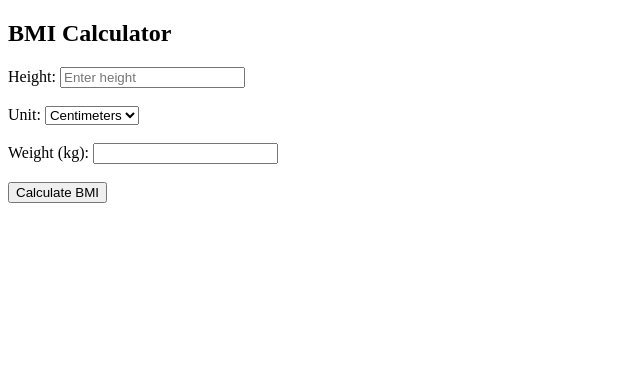
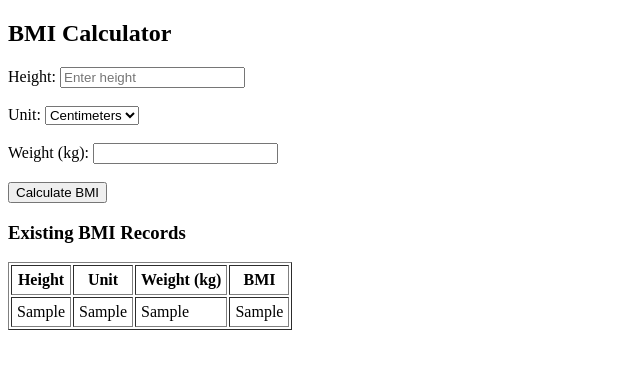
Before and after one commit to sasidatta/docker_demo, a Flask app: page / in a window 1280 px wide. Shown: the top 369 px of the page, without its empty margins (0-640 px from the left). Run offline with Flask 3, Linux system fonts and the light colour scheme; tables that the repository leaves empty or names only in its code hold one stand-in row (values such as "Sample post").

Commit message:
updated bmi records select query

```diff
--- a/flask-app/app.py
+++ b/flask-app/app.py
@@ -15,6 +15,8 @@ def get_db_connection():
 @app.route("/", methods=["GET", "POST"])
 def bmi_calculator():
     bmi = None
+    records = []  # List to store existing BMI records
+
     if request.method == "POST":
         height = request.form.get("height")
         unit = request.form.get("unit")
@@ -49,7 +51,19 @@ def bmi_calculator():
         except ValueError:
             bmi = "Invalid input. Please enter numbers only."
 
-    return render_template("index.html", bmi=bmi)
+    # Fetch all BMI records from database
+    try:
+        conn = get_db_connection()
+        cursor = conn.cursor()
+        cursor.execute("SELECT height, unit, weight, bmi FROM bmi_records ORDER BY id DESC")
+        records = cursor.fetchall()
+        cursor.close()
+        conn.close()
+    except:
+        records = []
+
+    return render_template("index.html", bmi=bmi, records=records)
+
 
 if __name__ == "__main__":
     app.run(host="0.0.0.0", port=5000, debug=True)
--- a/flask-app/templates/index.html
+++ b/flask-app/templates/index.html
@@ -24,5 +24,25 @@
     {% if bmi %}
         <h3>Your BMI is: {{ bmi }}</h3>
     {% endif %}
+
+    {% if records %}
+        <h3>Existing BMI Records</h3>
+        <table border="1" cellpadding="5">
+            <tr>
+                <th>Height</th>
+                <th>Unit</th>
+                <th>Weight (kg)</th>
+                <th>BMI</th>
+            </tr>
+            {% for record in records %}
+                <tr>
+                    <td>{{ record[0] }}</td>
+                    <td>{{ record[1] }}</td>
+                    <td>{{ record[2] }}</td>
+                    <td>{{ record[3] }}</td>
+                </tr>
+            {% endfor %}
+        </table>
+    {% endif %}
 </body>
 </html>
```
